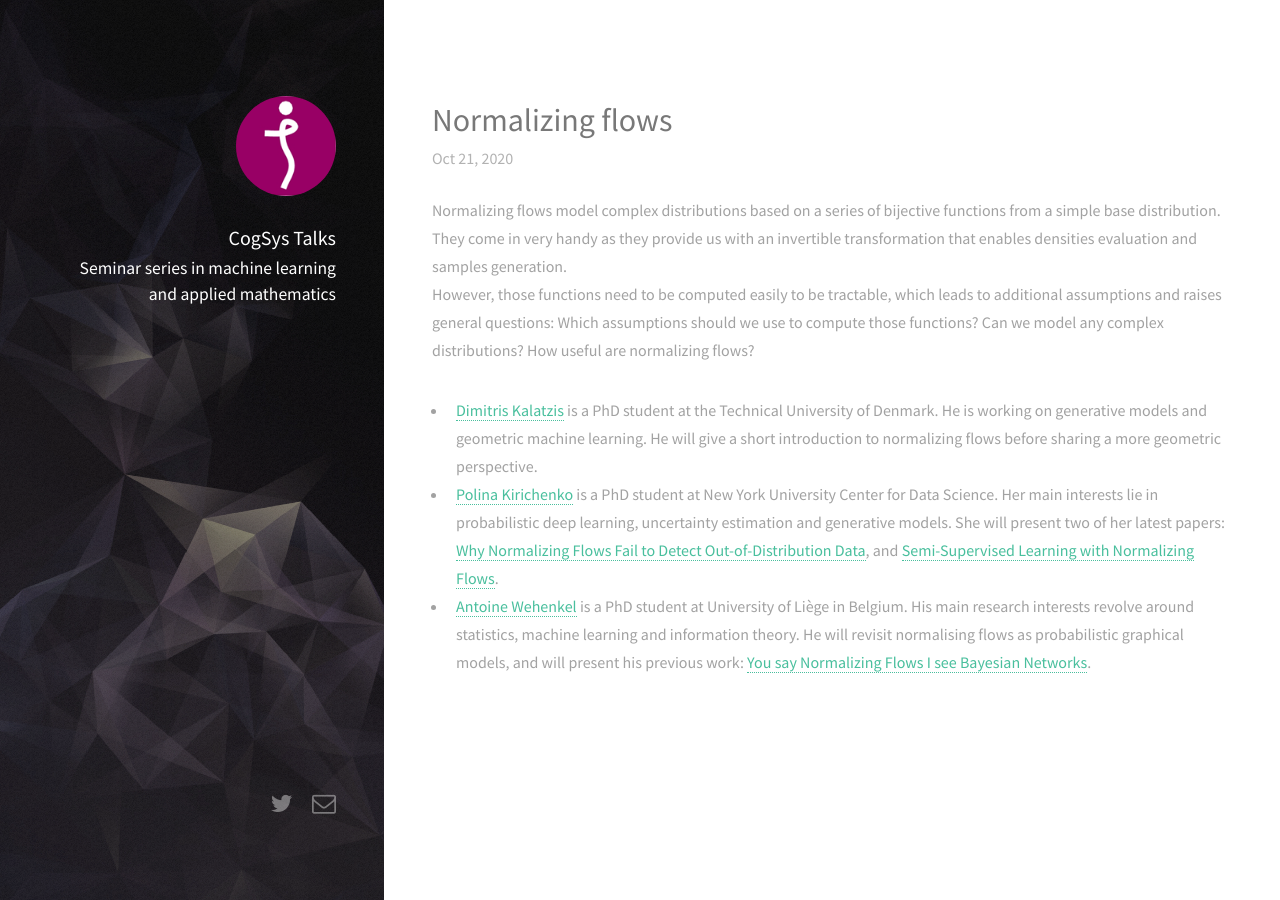
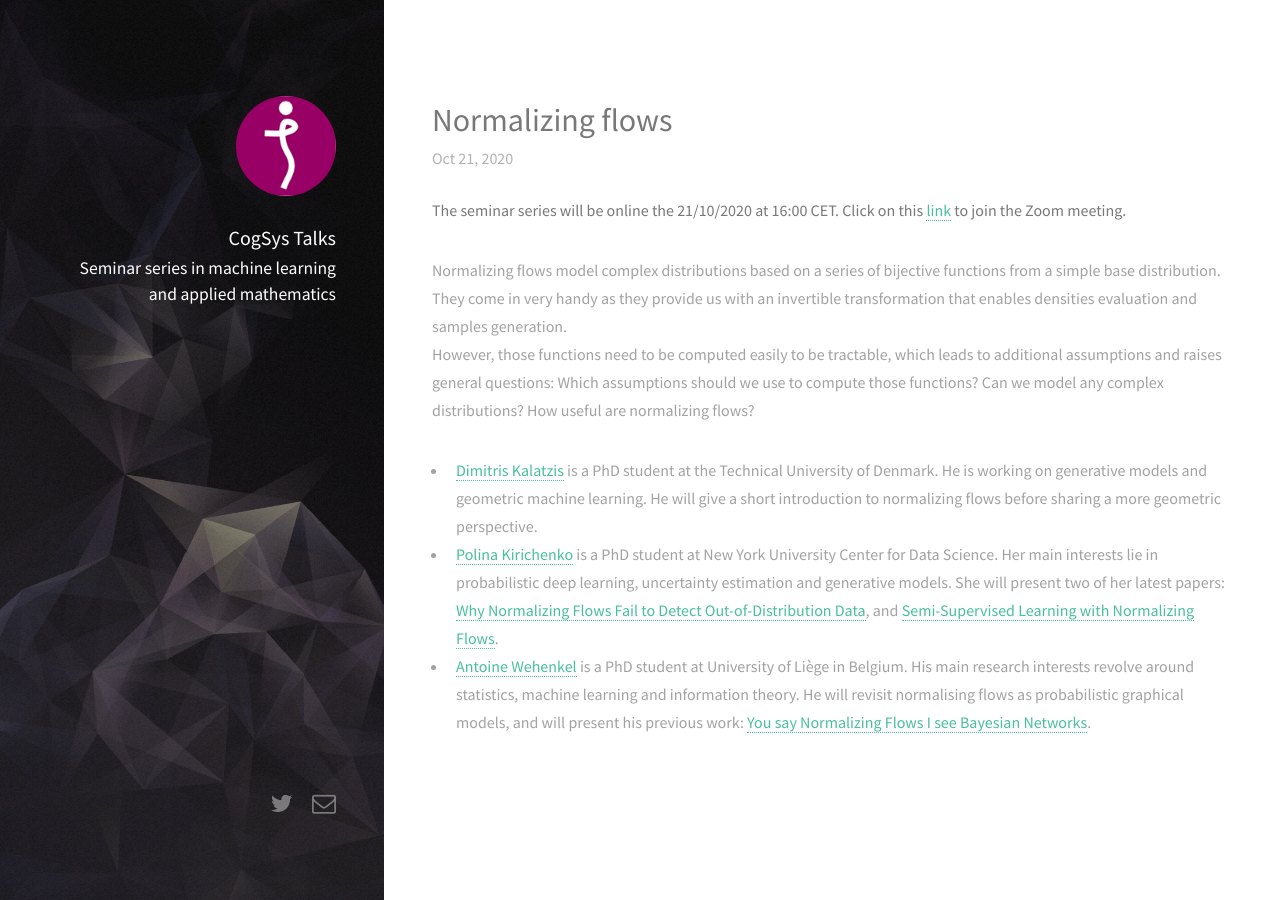
Before and after one commit to cogsystalks/cogsystalks.github.io, a Jekyll site: the page built from _posts/2020-10-18-normalizing-flows.md, in a window 1280 px wide. Built offline with Jekyll 4.4.1, drawn with Linux system fonts in a browser that asks for light colours; nearby versions of some CDN libraries.

Commit message:
add link

```diff
--- a/_posts/2020-10-18-normalizing-flows.md
+++ b/_posts/2020-10-18-normalizing-flows.md
@@ -7,6 +7,9 @@ image: "/images/illustration/event5-flows.png"
 permalink: /event-5/
 ---
 
+**The seminar series will be online the 21/10/2020 at 16:00 CET. Click on this [link](https://dtudk.zoom.us/j/63470929002?pwd=SUcrcFlzb05NM2NRcGJSQ2VBVUlkdz09) to join the Zoom meeting.**
+
+
 Normalizing flows model complex distributions based on a series of bijective functions from a simple base distribution. They come in very handy as they provide us with an invertible transformation that enables densities evaluation and samples generation. \\
 However, those functions need to be computed easily to be tractable, which leads to additional assumptions and raises general questions: Which assumptions should we use to compute those functions? Can we model any complex distributions? How useful are normalizing flows?
 
```
